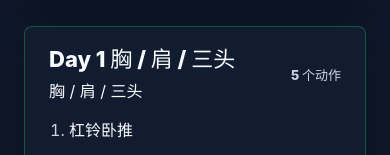
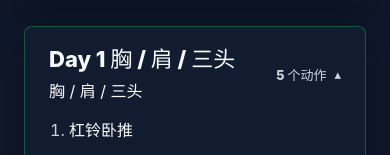
Before and after one commit to yangzhousutpc-a11y/fitness-pwa, a React (Vite) app: page / in a window 390 px wide. Both pictures are taken after a click on the button "进入名师计划". Shown: the part 520-675 px from the top of the page. Built offline with nearby package versions, Linux system fonts and the light colour scheme.

Commit message:
feat(mobile): 锁定页面缩放(A) + 训练日改为各自独立展开(B)

```diff
--- a/index.html
+++ b/index.html
@@ -2,7 +2,7 @@
 <html lang="zh-CN">
   <head>
     <meta charset="UTF-8" />
-    <meta name="viewport" content="width=device-width, initial-scale=1.0, viewport-fit=cover" />
+    <meta name="viewport" content="width=device-width, initial-scale=1.0, maximum-scale=1.0, user-scalable=no, viewport-fit=cover" />
     <meta name="theme-color" content="#10140f" />
     <meta name="description" content="手机优先的力量训练计划和逐组记录工具" />
     <link rel="manifest" href="./manifest.webmanifest" />
--- a/src/App.tsx
+++ b/src/App.tsx
@@ -326,8 +326,23 @@ function PlanDetail({
   onChangePlan?: (plan: CoachPlan) => void;
   onStartWorkout: (plan: CoachPlan, day: TrainingDayTemplate) => void;
 }) {
-  const [expandedDayId, setExpandedDayId] = useState(initialExpandedDayId ?? plan.days[0]?.id);
+  // 训练日改为各自独立展开/收起（不再互斥），手机上想对比多天无需来回点。
+  const [expandedDayIds, setExpandedDayIds] = useState<Set<string>>(
+    () => new Set(initialExpandedDayId ? [initialExpandedDayId] : plan.days[0] ? [plan.days[0].id] : []),
+  );
   const [pickerDayId, setPickerDayId] = useState(initialExpandedDayId ?? plan.days[0]?.id);
+
+  function toggleDay(dayId: string) {
+    setExpandedDayIds((current) => {
+      const next = new Set(current);
+      if (next.has(dayId)) {
+        next.delete(dayId);
+      } else {
+        next.add(dayId);
+      }
+      return next;
+    });
+  }
   const [addQuery, setAddQuery] = useState('');
   const [addFilter, setAddFilter] = useState<ExerciseFilter>('全部');
   const addResults = useMemo(() => filterExercises(addQuery, addFilter), [addFilter, addQuery]);
@@ -361,7 +376,7 @@ function PlanDetail({
     };
 
     commitPlan({ ...plan, days: [...plan.days, nextDay] });
-    setExpandedDayId(nextDay.id);
+    setExpandedDayIds((current) => new Set(current).add(nextDay.id));
     setPickerDayId(nextDay.id);
   }
 
@@ -372,8 +387,14 @@ function PlanDetail({
 
     const nextDays = plan.days.filter((day) => day.id !== dayId);
     commitPlan({ ...plan, days: nextDays });
-    setExpandedDayId(nextDays[0]?.id);
-    setPickerDayId(nextDays[0]?.id);
+    setExpandedDayIds((current) => {
+      const next = new Set(current);
+      next.delete(dayId);
+      return next;
+    });
+    if (pickerDayId === dayId) {
+      setPickerDayId(nextDays[0]?.id);
+    }
   }
 
   function addExerciseToDay(dayId: string, exerciseId: string) {
@@ -430,14 +451,14 @@ function PlanDetail({
 
       <div className="plan-days">
         {plan.days.map((day) => {
-          const isExpanded = day.id === expandedDayId;
+          const isExpanded = expandedDayIds.has(day.id);
           return (
           <article className={isExpanded ? 'training-day-card active' : 'training-day-card'} key={day.id}>
             <button
               type="button"
               className="training-day-toggle"
               onClick={() => {
-                setExpandedDayId(day.id);
+                toggleDay(day.id);
                 if (editable) {
                   setPickerDayId(day.id);
                 }
@@ -449,7 +470,10 @@ function PlanDetail({
                 <h3>{day.name}</h3>
                 <p>{day.focus.join(' / ')}</p>
               </div>
-              <span>{day.exerciseIds.length} 个动作</span>
+              <span className="training-day-meta">
+                <span>{day.exerciseIds.length} 个动作</span>
+                <span className="training-day-chevron" aria-hidden="true">{isExpanded ? '▴' : '▾'}</span>
+              </span>
             </button>
             {isExpanded ? (
               <div className="training-day-body">
--- a/src/styles.css
+++ b/src/styles.css
@@ -1146,3 +1146,16 @@ a {
 .primary-button.full-width {
   width: 100%;
 }
+
+/* ===== 训练日展开指示（手机更明确可点开/收起） ===== */
+.training-day-meta {
+  display: flex;
+  align-items: center;
+  gap: 8px;
+}
+
+.training-day-chevron {
+  color: #22c55e;
+  font-size: 14px;
+  line-height: 1;
+}
```
Also changed, not shown: 1 other file (tests, documents, lock files or other folders).
